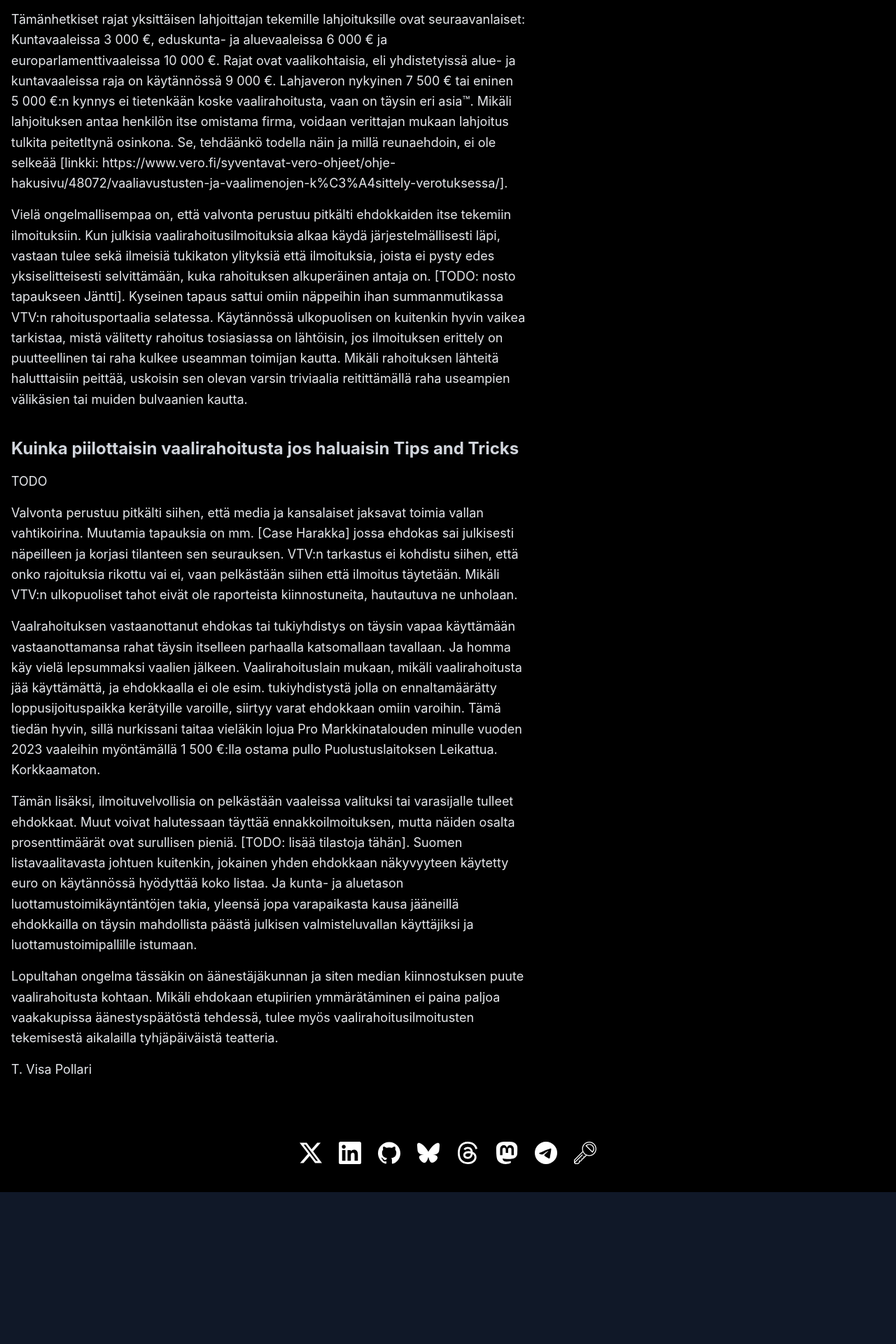
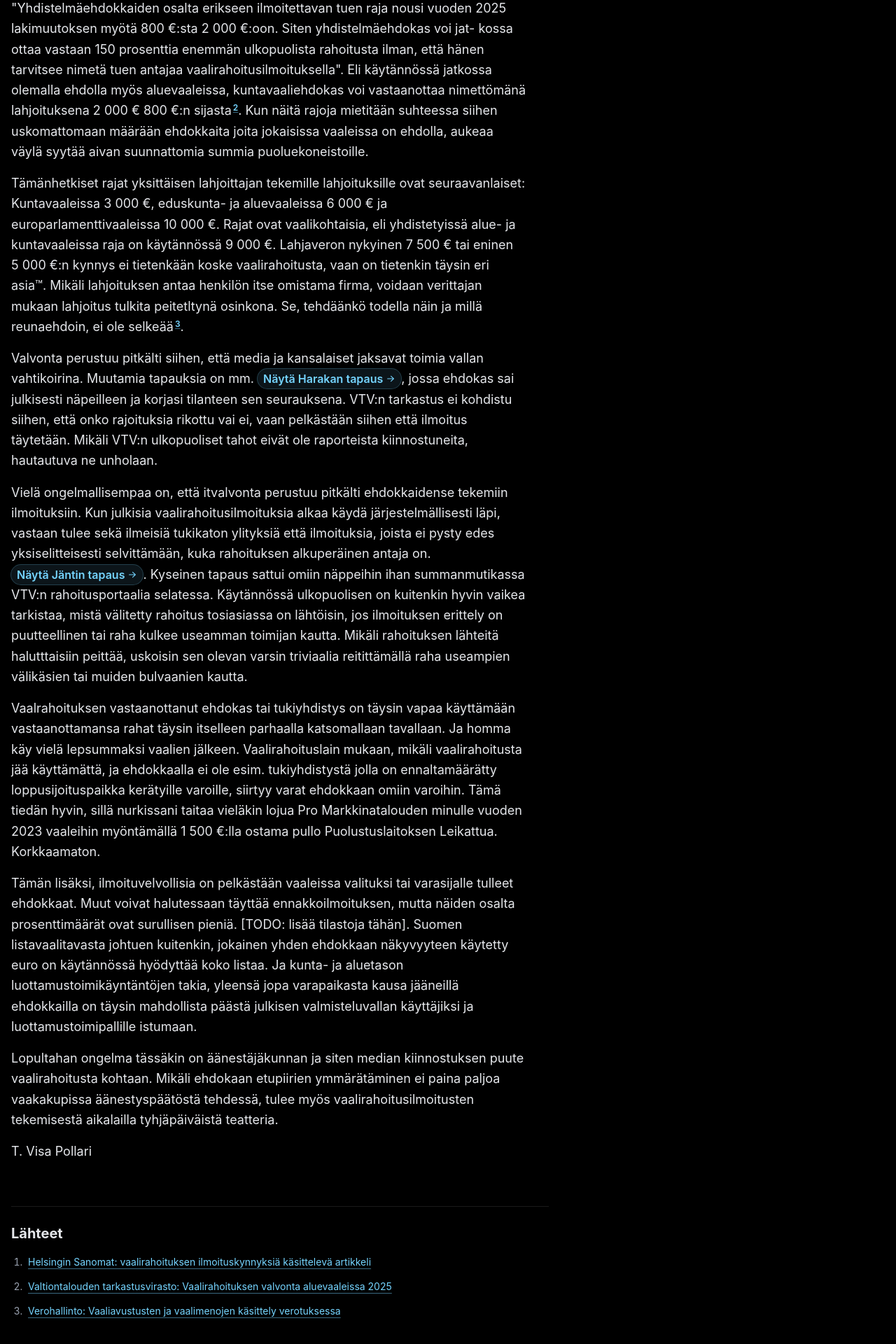
Before and after one commit to Earlo/kotisivut, a Next.js app: page /blogi/vaalirahoitus in a window 1280 px wide. Shown: the part 860-2780 px from the top of the page at 70% size. Before the commit the page ends 2563 px from the top, so only its background shows below. Built offline with nearby package versions, Linux system fonts and the light colour scheme.

Commit message:
imrpvements

```diff
--- a/app/blogi/vaalirahoitus/caset.json
+++ b/app/blogi/vaalirahoitus/caset.json
@@ -53,7 +53,7 @@
     "tuki_euroa": 7480,
     "lakisaateinen_raja_euroa": 6000,
     "ylitys_euroa": 1480,
-    "rikkeen_taso": "selvähkö?",
+    "rikkeen_taso": "selvä",
     "status": "Ilmoituksen perusteella tukikatto ylittyy",
     "tausta": "Ilmoituksen mukaan kyseessä ei ole rahallinen lahjoitus vaan ilmaiseksi annetun palvelun laskennallinen arvo",
     "lahde": "https://www.vaalirahoitusvalvonta.fi/fi/index/vaalirahoitus/ilmoituksetvaaleittain/eduskuntavaalit2023/01/0074/vaalirahoitusilmoitus.html",
--- a/app/blogi/vaalirahoitus/page.tsx
+++ b/app/blogi/vaalirahoitus/page.tsx
@@ -1,13 +1,29 @@
 import ArticleDates from '@/components/ArticleDates';
-import Subheader from '@/components/Subheader';
+import Reference, { ReferenceList, type ReferenceSource } from '@/components/Reference';
 import Text from '@/components/Text';
 import Title from '@/components/Title';
 import Money from '@/components/vaalirahoitus/Money';
 import Tapausnavigaattori from '@/components/vaalirahoitus/Tapausnavigaattori';
+import Tapauspainike from '@/components/vaalirahoitus/Tapauspainike';
 import { contentDates } from '@/lib/contentDates';
 import { articleAuthorJsonLd } from '@/lib/schema';
 import type { Metadata } from 'next';
 import tapaukset from './caset.json';
+
+const references = [
+  {
+    href: 'https://www.hs.fi/tutkiva/art-2000011272338.html',
+    title: 'Helsingin Sanomat: vaalirahoituksen ilmoituskynnyksiä käsittelevä artikkeli',
+  },
+  {
+    href: 'https://vtv.fi/wp-content/uploads/2025/12/vtv-vaalirahoituksenvalvonta-aluevaaleissa-2025.pdf',
+    title: 'Valtiontalouden tarkastusvirasto: Vaalirahoituksen valvonta aluevaaleissa 2025',
+  },
+  {
+    href: 'https://www.vero.fi/syventavat-vero-ohjeet/ohje-hakusivu/48072/vaaliavustusten-ja-vaalimenojen-k%C3%A4sittely-verotuksessa/',
+    title: 'Verohallinto: Vaaliavustusten ja vaalimenojen käsittely verotuksessa',
+  },
+] satisfies readonly ReferenceSource[];
 
 export const metadata: Metadata = {
   title: 'Vaalirahoituslaki ja -valvonta on yksi vitsi',
@@ -82,9 +98,9 @@ const PartiesPage = () => {
             <Text>
               Vuonna 2008 oli Suomen mediassa pinnalla ns. "vaalirahoituskohu". Keskustan kansanedustaja Timo Kallin
               kieltäydyttyä haastattelussa kertomasta tukiyhdistyksensä vastaanottamien lahjoituste summia.
-              Vaalirahoituslaki jo tuolloin vaati ilmoittamaan kaikki yli <Money amount={1700} />
-              :n lahjoitukset. Kuitenkin, Kallin argumentoi, että kyseistä lakia ei tarvitse noudattaa, sillä siitä ei
-              ole säädetty minkäänlaista rangaistusta.
+              Vaalirahoituslaki jo tuolloin vaati ilmoittamaan kaikki yli <Money amount={1700} suffix=":n" />{' '}
+              lahjoitukset. Kuitenkin, Kallin argumentoi, että kyseistä lakia ei tarvitse noudattaa, sillä siitä ei ole
+              säädetty minkäänlaista rangaistusta.
             </Text>
             <Text>
               Kyseinen tapaus poiki paljon julkista keskustelua, ja siivittikin vaalirahoituslain uudistamista. Elikkäs
@@ -95,55 +111,64 @@ const PartiesPage = () => {
               ilmoituskynnyksiä on rukattu alaspäin, ja vaaditaan tarkempaa erittelyä, ja asetettu kattoja yhden
               lahjoittajan tekemille lahjoituksille. Mutta yksi ongelman keskeisistä piirteistä jäi ennalleen:
               aineellisen kiellon rikkomisesta ei säädetty varsinaista rangaistusta. Siten asetettu katto lahjoitusten
-              koolle ei ole millään tavalla sitova.
+              koolle ei ole millään käytännön tasolla sitova.
             </Text>
             <Text>
               Ilmoituskynnyksessä on myös viime vuosina otettu takapakkia. Vuoden 2025 uudistuksella kuntavaalien
-              nimetyn ilmoituksen kynnystä nostettiin 800 to 1 100 ja alue- ja eudskunta- alue- tai presidentinvaaleissa
-              1 500 to 2000 [TODO, kirjoita puhtaaksi]. Varsinkin Alue- ja kuntavaalien eroavat rajat tulevat varmasti
-              olemaan ongelma, mikäli vaaleja jatkossakin toteutetaan päällekkäisinä vaaleina. Vielä 2025 vaaliessa oli
-              Aluevaalien ilmoitusraja sama kuin kuntavaalien 800. Nostoa argumentointiin indeksikorotuksena. [lähde
-              tähän]
+              nimetyn ilmoituksen kynnystä nostettiin <Money amount={800} suffix=":sta" />{' '}
+              <Money amount={1100} suffix=":oon" /> ja alue- ja eudskunta- alue- tai presidentinvaaleissa{' '}
+              <Money amount={1500} suffix=":sta" /> <Money amount={2000} suffix=":oon" />. Varsinkin Alue- ja
+              kuntavaalien eroavat rajat tulevat varmasti olemaan ongelma, mikäli vaaleja jatkossakin toteutetaan
+              päällekkäisinä vaaleina. Vielä 2025 vaaliessa oli Aluevaalien ilmoitusraja sama kuin kuntavaalien{' '}
+              <Money amount={800} />. Nostoa argumentoitiin indeksikorotuksena
+              <Reference number={1} />. VTV:n aluevaalirahoitusraportin mukaan "Yhdistelmäehdokkaiden osalta erikseen
+              ilmoitettavan tuen raja nousi vuoden 2025 lakimuutoksen myötä <Money amount={800} suffix=":sta" />{' '}
+              <Money amount={2000} suffix=":oon" />. Siten yhdistelmäehdokas voi jat- kossa ottaa vastaan 150 prosenttia
+              enemmän ulkopuolista rahoitusta ilman, että hänen tarvitsee nimetä tuen antajaa
+              vaalirahoitusilmoituksella". Eli käytännössä jatkossa olemalla ehdolla myös aluevaaleissa,
+              kuntavaaliehdokas voi vastaanottaa nimettömänä lahjoituksena <Money amount={2000} />{' '}
+              <Money amount={800} suffix=":n" /> sijasta
+              <Reference number={2} />. Kun näitä rajoja mietitään suhteessa siihen uskomattomaan määrään ehdokkaita
+              joita jokaisissa vaaleissa on ehdolla, aukeaa väylä syytää aivan suunnattomia summia puoluekoneistoille.
             </Text>
             <Text>
               Tämänhetkiset rajat yksittäisen lahjoittajan tekemille lahjoituksille ovat seuraavanlaiset: Kuntavaaleissa{' '}
               <Money amount={3000} />, eduskunta- ja aluevaaleissa <Money amount={6000} /> ja europarlamenttivaaleissa{' '}
               <Money amount={10000} />. Rajat ovat vaalikohtaisia, eli yhdistetyissä alue- ja kuntavaaleissa raja on
               käytännössä <Money amount={9000} />. Lahjaveron nykyinen <Money amount={7500} /> tai eninen{' '}
-              <Money amount={5000} />
-              :n kynnys ei tietenkään koske vaalirahoitusta, vaan on täysin eri asia™. Mikäli lahjoituksen antaa
-              henkilön itse omistama firma, voidaan verittajan mukaan lahjoitus tulkita peitetltynä osinkona. Se,
-              tehdäänkö todella näin ja millä reunaehdoin, ei ole selkeää [linkki:
-              https://www.vero.fi/syventavat-vero-ohjeet/ohje-hakusivu/48072/vaaliavustusten-ja-vaalimenojen-k%C3%A4sittely-verotuksessa/].
+              <Money amount={5000} suffix=":n" /> kynnys ei tietenkään koske vaalirahoitusta, vaan on tietenkin täysin
+              eri asia™. Mikäli lahjoituksen antaa henkilön itse omistama firma, voidaan verittajan mukaan lahjoitus
+              tulkita peitetltynä osinkona. Se, tehdäänkö todella näin ja millä reunaehdoin, ei ole selkeää
+              <Reference number={3} />.
             </Text>
             <Text>
-              Vielä ongelmallisempaa on, että valvonta perustuu pitkälti ehdokkaiden itse tekemiin ilmoituksiin. Kun
+              Valvonta perustuu pitkälti siihen, että media ja kansalaiset jaksavat toimia vallan vahtikoirina. Muutamia
+              tapauksia on mm. <Tapauspainike nimi="Timo Harakka">Näytä Harakan tapaus</Tapauspainike>, jossa ehdokas
+              sai julkisesti näpeilleen ja korjasi tilanteen sen seurauksena. VTV:n tarkastus ei kohdistu siihen, että
+              onko rajoituksia rikottu vai ei, vaan pelkästään siihen että ilmoitus täytetään. Mikäli VTV:n ulkopuoliset
+              tahot eivät ole raporteista kiinnostuneita, hautautuva ne unholaan.
+            </Text>
+            <Text>
+              Vielä ongelmallisempaa on, että itvalvonta perustuu pitkälti ehdokkaidense tekemiin ilmoituksiin. Kun
               julkisia vaalirahoitusilmoituksia alkaa käydä järjestelmällisesti läpi, vastaan tulee sekä ilmeisiä
               tukikaton ylityksiä että ilmoituksia, joista ei pysty edes yksiselitteisesti selvittämään, kuka
-              rahoituksen alkuperäinen antaja on. [TODO: nosto tapaukseen Jäntti]. Kyseinen tapaus sattui omiin
+              rahoituksen alkuperäinen antaja on.{' '}
+              <Tapauspainike nimi="Aleksi Jäntti">Näytä Jäntin tapaus</Tapauspainike>. Kyseinen tapaus sattui omiin
               näppeihin ihan summanmutikassa VTV:n rahoitusportaalia selatessa. Käytännössä ulkopuolisen on kuitenkin
               hyvin vaikea tarkistaa, mistä välitetty rahoitus tosiasiassa on lähtöisin, jos ilmoituksen erittely on
               puutteellinen tai raha kulkee useamman toimijan kautta. Mikäli rahoituksen lähteitä halutttaisiin peittää,
               uskoisin sen olevan varsin triviaalia reitittämällä raha useampien välikäsien tai muiden bulvaanien
               kautta.
             </Text>
-            <Subheader>Kuinka piilottaisin vaalirahoitusta jos haluaisin Tips and Tricks</Subheader>
-            <Text>TODO</Text>
-            <Text>
-              Valvonta perustuu pitkälti siihen, että media ja kansalaiset jaksavat toimia vallan vahtikoirina. Muutamia
-              tapauksia on mm. [Case Harakka] jossa ehdokas sai julkisesti näpeilleen ja korjasi tilanteen sen
-              seurauksen. VTV:n tarkastus ei kohdistu siihen, että onko rajoituksia rikottu vai ei, vaan pelkästään
-              siihen että ilmoitus täytetään. Mikäli VTV:n ulkopuoliset tahot eivät ole raporteista kiinnostuneita,
-              hautautuva ne unholaan.
-            </Text>
+
             <Text>
               Vaalrahoituksen vastaanottanut ehdokas tai tukiyhdistys on täysin vapaa käyttämään vastaanottamansa rahat
               täysin itselleen parhaalla katsomallaan tavallaan. Ja homma käy vielä lepsummaksi vaalien jälkeen.
               Vaalirahoituslain mukaan, mikäli vaalirahoitusta jää käyttämättä, ja ehdokkaalla ei ole esim.
               tukiyhdistystä jolla on ennaltamäärätty loppusijoituspaikka kerätyille varoille, siirtyy varat ehdokkaan
               omiin varoihin. Tämä tiedän hyvin, sillä nurkissani taitaa vieläkin lojua Pro Markkinatalouden minulle
-              vuoden 2023 vaaleihin myöntämällä <Money amount={1500} />
-              :lla ostama pullo Puolustuslaitoksen Leikattua. Korkkaamaton.
+              vuoden 2023 vaaleihin myöntämällä <Money amount={1500} suffix=":lla" /> ostama pullo Puolustuslaitoksen
+              Leikattua. Korkkaamaton.
             </Text>
             <Text>
               Tämän lisäksi, ilmoituvelvollisia on pelkästään vaaleissa valituksi tai varasijalle tulleet ehdokkaat.
@@ -162,6 +187,7 @@ const PartiesPage = () => {
           </div>
           <Tapausnavigaattori tapaukset={tapaukset} />
         </div>
+        <ReferenceList sources={references} />
       </article>
     </div>
   );
--- /dev/null
+++ b/components/Reference.tsx
@@ -0,0 +1,55 @@
+export interface ReferenceSource {
+  href: string;
+  title: string;
+}
+
+interface ReferenceProps {
+  number: number;
+}
+
+interface ReferenceListProps {
+  sources: readonly ReferenceSource[];
+}
+
+const Reference = ({ number }: ReferenceProps) => {
+  return (
+    <sup className="ml-0.5 text-xs leading-none font-semibold">
+      <a
+        href={`#reference-${number}`}
+        aria-label={`Viite ${number}`}
+        className="text-sky-300 underline decoration-sky-300/50 underline-offset-2 transition hover:text-sky-200 hover:decoration-sky-200 focus-visible:rounded-sm focus-visible:outline-2 focus-visible:outline-offset-2 focus-visible:outline-sky-300"
+      >
+        {number}
+      </a>
+    </sup>
+  );
+};
+
+export const ReferenceList = ({ sources }: ReferenceListProps) => {
+  if (sources.length === 0) return null;
+
+  return (
+    <section className="mt-12 max-w-3xl border-t border-white/10 pt-6" aria-labelledby="references-heading">
+      <h2 id="references-heading" className="text-xl font-bold text-gray-200">
+        Lähteet
+      </h2>
+      <ol className="mt-4 list-decimal space-y-3 pl-5 text-sm leading-relaxed text-gray-400">
+        {sources.map((source, index) => (
+          <li key={source.href} id={`reference-${index + 1}`} className="scroll-mt-6 pl-1 target:text-gray-200">
+            <a
+              href={source.href}
+              target="_blank"
+              rel="noopener noreferrer"
+              className="text-sky-300 underline decoration-sky-300/50 underline-offset-4 transition hover:text-sky-200 hover:decoration-sky-200 focus-visible:rounded-sm focus-visible:outline-2 focus-visible:outline-offset-2 focus-visible:outline-sky-300"
+            >
+              {source.title}
+              <span className="sr-only"> (avautuu uuteen välilehteen)</span>
+            </a>
+          </li>
+        ))}
+      </ol>
+    </section>
+  );
+};
+
+export default Reference;
--- a/components/vaalirahoitus/Money.tsx
+++ b/components/vaalirahoitus/Money.tsx
@@ -1,6 +1,7 @@
 interface MoneyProps {
   amount: number;
   showPlus?: boolean;
+  suffix?: string;
 }
 
 const moneyFormatter = new Intl.NumberFormat('fi-FI', {
@@ -10,10 +11,11 @@ const moneyFormatter = new Intl.NumberFormat('fi-FI', {
   maximumFractionDigits: 2,
 });
 
-const Money = ({ amount, showPlus = false }: MoneyProps) => (
+const Money = ({ amount, showPlus = false, suffix }: MoneyProps) => (
   <span className="whitespace-nowrap">
     {showPlus && amount > 0 ? '+' : ''}
     {moneyFormatter.format(amount)}
+    {suffix}
   </span>
 );
 
--- a/components/vaalirahoitus/Tapahtumakortti.tsx
+++ b/components/vaalirahoitus/Tapahtumakortti.tsx
@@ -45,19 +45,19 @@ const partyLogos: Record<string, { id: number; shortName: string }> = {
 
 export const levelStyles = {
   selvä: {
-    label: 'Selvä ylitys',
+    label: 'Ylitys',
     badge: 'bg-red-400 text-red-950',
     accent: 'bg-red-400',
     text: 'text-red-300',
   },
   selvä_varauksin: {
-    label: 'Ylitys varauksin',
+    label: 'Mahdollinen ylitys',
     badge: 'bg-orange-300 text-orange-950',
     accent: 'bg-orange-300',
     text: 'text-orange-200',
   },
   epäselvä: {
-    label: 'Epäselvä',
+    label: 'Teknisesti ok',
     badge: 'bg-amber-300 text-amber-950',
     accent: 'bg-amber-300',
     text: 'text-amber-200',
--- /dev/null
+++ b/components/vaalirahoitus/Tapauspainike.tsx
@@ -0,0 +1,44 @@
+'use client';
+
+import { ArrowRightIcon } from '@heroicons/react/20/solid';
+
+export const SELECT_VAALIRAHOITUS_CASE_EVENT = 'vaalirahoitus:select-case';
+
+export interface SelectVaalirahoitusCaseDetail {
+  nimi: string;
+}
+
+declare global {
+  interface WindowEventMap {
+    'vaalirahoitus:select-case': CustomEvent<SelectVaalirahoitusCaseDetail>;
+  }
+}
+
+interface TapauspainikeProps {
+  nimi: string;
+  children: React.ReactNode;
+}
+
+const Tapauspainike = ({ nimi, children }: TapauspainikeProps) => {
+  const selectCase = () => {
+    window.dispatchEvent(
+      new CustomEvent<SelectVaalirahoitusCaseDetail>(SELECT_VAALIRAHOITUS_CASE_EVENT, {
+        detail: { nimi },
+      }),
+    );
+  };
+
+  return (
+    <button
+      type="button"
+      onClick={selectCase}
+      className="inline-flex items-center gap-1 rounded-full bg-sky-300/10 px-2 py-0.5 align-baseline text-base font-semibold text-sky-300 ring-1 ring-sky-300/30 transition hover:bg-sky-300/20 hover:text-sky-200 focus-visible:outline-2 focus-visible:outline-offset-2 focus-visible:outline-sky-300"
+      aria-label={`Näytä tapauskortti: ${nimi}`}
+    >
+      {children}
+      <ArrowRightIcon className="h-3.5 w-3.5" aria-hidden="true" />
+    </button>
+  );
+};
+
+export default Tapauspainike;
--- a/styles/globals.css
+++ b/styles/globals.css
@@ -18,7 +18,8 @@
 html,
 body {
   max-width: 100vw;
-  overflow-x: hidden;
+  /* Unlike hidden, clip does not create a scroll container that breaks sticky descendants. */
+  overflow-x: clip;
 }
 
 @media (prefers-color-scheme: dark) {
```
Also changed, not shown: components/vaalirahoitus/Tapausnavigaattori.tsx (+21 -2 lines).
